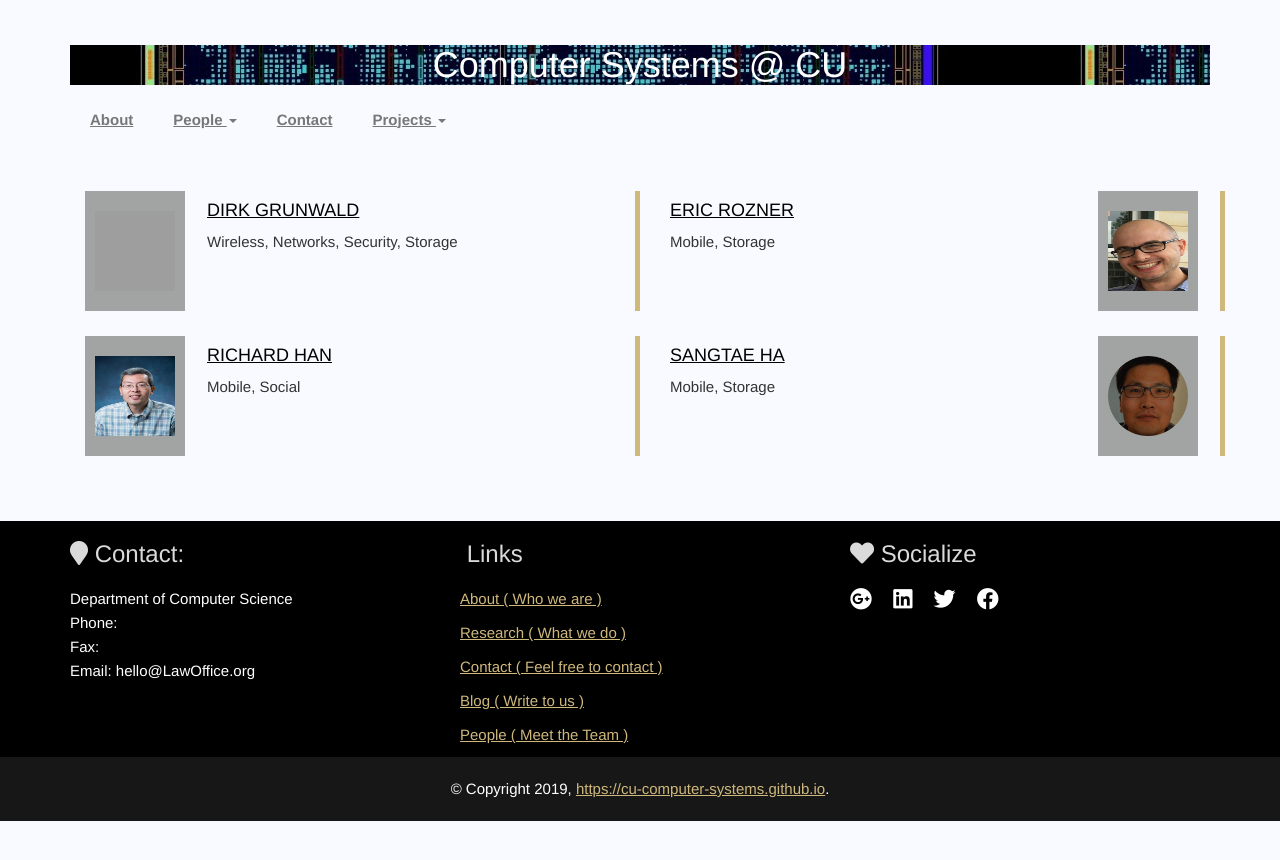
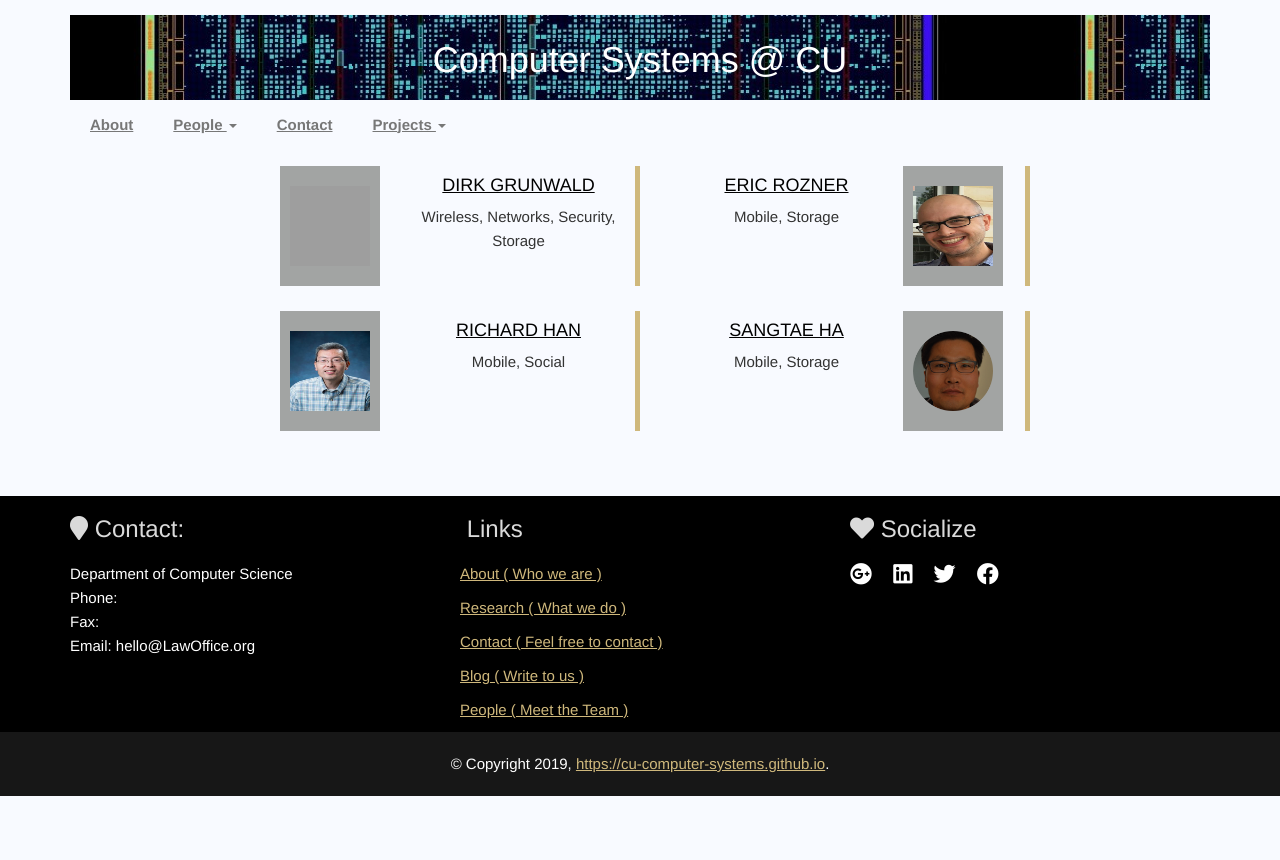
Before and after one commit to cu-computer-systems/cu-computer-systems.github.io, a Jekyll site: the page built from people/faculty.html, in a window 1280 px wide. Shown: the top 860 px of the page. Built offline with Jekyll 4.4.1, drawn with Linux system fonts in a browser that asks for light colours; nearby versions of some CDN libraries; grey boxes are pictures that could not be loaded.

Commit message:
improve faculty layout

```diff
--- a/_includes/rogues_gallery
+++ b/_includes/rogues_gallery
@@ -3,14 +3,15 @@
 {% assign halfsz = gsz | plus: 2 %}
 {% assign halfsz = halfsz | divided_by: 2 %}
 
-<div class="col-md-6">
+<div class="col-md-2 col-lg-2"> </div>
+<div class="col-md-4 col-lg-4">
 {% if gsz > 0 %}
 {% for i in (0..gsz) %}
   {% assign item = gallery[i] %}
 
   {% if i == halfsz %}
    </div>
-   <div class="col-md-6">
+   <div class="col-md-4 col-lg-4">
   {% endif %}
 
   {% capture url %}{{ item.image_url }}{% endcapture %}
@@ -53,3 +54,4 @@
 {% endfor %}
 {% endif %}
 </div>
+<div class="col-md-2 col-lg-2"> </div>
--- a/_layouts/faculty_page.html
+++ b/_layouts/faculty_page.html
@@ -6,8 +6,12 @@
   {% include script.html %}
 
   <body>
-    <div class="container">
+     <div class="container">
       <div class="row">
+
+	<div class="col-sm-1 col-md-1"> </div>
+
+
 	  <div class="side-left col-sm-3 col-md-3">
 
 	    <div class="navbar-nav">
--- a/assets/css/style.css
+++ b/assets/css/style.css
@@ -222,8 +222,8 @@ address {
 }
 
 .nav-logo {
-    margin-top: 30px;
-    padding: 5x 14px;
+    padding-top: 5px;
+    padding-bottom: 10px;
     background-image:url("/assets/img/cropped-fpga.jpg");
     color: #FFFFFF
 }
--- a/people/faculty.html
+++ b/people/faculty.html
@@ -4,14 +4,11 @@ permalink: /people/faculty
 ---
 <!-- Main Container -->
 
-
 {% assign gallery = site.faculty %}
 
-<div id="banners"></div>
-  <div class="container">
-    <div class="row">
+<div class="container center">
+  <div class="row">
 {% include rogues_gallery %}
-    </div>
   </div>
 </div>
 
```
